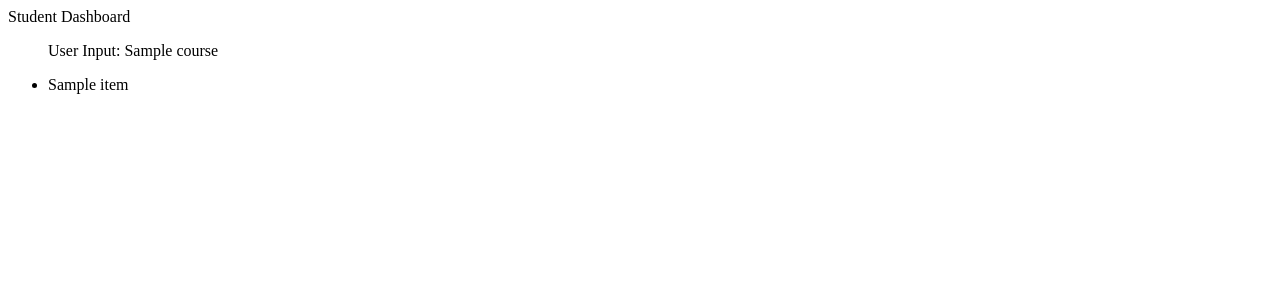
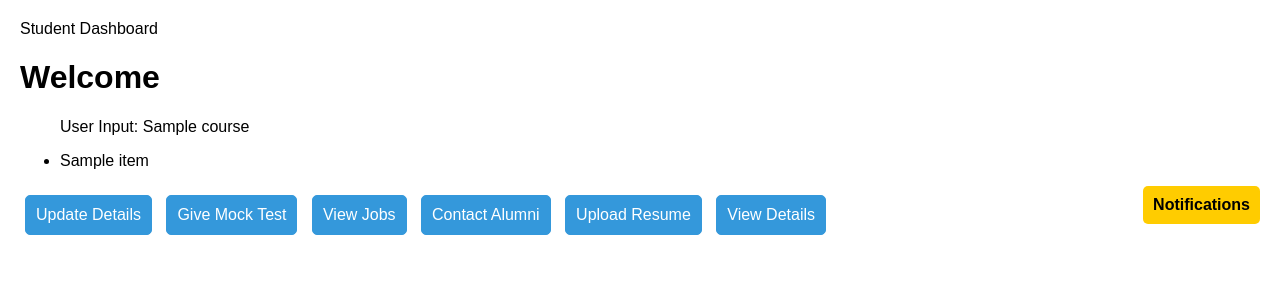
Before and after one commit to Aqib-Ansari/AI_Driven_Placement, a Flask app: template templates/dashboard_student.html in a window 1280 px wide. Shown: the top 300 px of the page. Run offline with Flask 3, Linux system fonts and the light colour scheme; the template is opened without the code that fills it: most values are stand-ins (such as "Sample title", 1, 10 or a date in 2020).

Commit message:
added Quiz app

```diff
--- a/app.py
+++ b/app.py
@@ -110,5 +110,70 @@ def student_dashboard():
 def redirect_to_student_dashboard():
     return render_template("dashboard_student.html" )
 
+# --------------------------------------------- Quiz ------------------------------------------------------
+questions = [
+    {
+        'id': 1,
+        'question': 'What is the capital of France?',
+        'options': ['Berlin', 'Paris', 'Rome', 'Madrid'],
+        'correct_answer': 'Paris'
+    },
+    {
+        'id': 2,
+        'question': 'What is the capital of France?',
+        'options': ['Berlin', 'Paris', 'Rome', 'Madrid'],
+        'correct_answer': 'Madrid'
+    },
+    {
+        'id': 3,
+        'question': 'What is the capital of France?',
+        'options': ['Berlin', 'Paris', 'Rome', 'Madrid'],
+        'correct_answer': 'Rome'
+    },
+    {
+        'id': 4,
+        'question': 'What is the capital of France?',
+        'options': ['Berlin', 'Paris', 'Rome', 'Madrid'],
+        'correct_answer': 'Berlin'
+    }
+    # Add more questions as needed
+]
+
+# Keep track of user's score
+user_score = 0
+current_question_index = 0
+len_questions = len(questions)
+
+@app.route('/quiz')
+def quiz():
+    global current_question_index
+
+    if current_question_index < len(questions):
+        current_question = questions[current_question_index]
+        return render_template('quiz.html', question=current_question)
+    else:
+        return redirect(url_for('results'))
+
+@app.route('/submit_answer', methods=['POST'])
+def submit_answer():
+    global current_question_index, user_score
+
+    user_answer = request.form.get('answer')
+    current_question = questions[current_question_index]
+
+    if user_answer == current_question['correct_answer']:
+        user_score += 1
+
+    current_question_index += 1
+
+    return redirect(url_for('quiz'))
+
+@app.route('/results')
+def results():
+    global user_score
+    global len_questions
+    Percentage = (user_score*100)/len_questions
+    return render_template('results.html', score=user_score,len = len_questions,Percentage = Percentage)
+
 if __name__ == '__main__':
     app.run(debug=True)
--- a/templates/dashboard_student.html
+++ b/templates/dashboard_student.html
@@ -4,14 +4,77 @@
     <meta charset="UTF-8">
     <meta name="viewport" content="width=device-width, initial-scale=1.0">
     <title>Document</title>
+    <style>
+        body {
+            font-family: Arial, sans-serif;
+            margin: 20px;
+        }
+
+        #notifications {
+            top: 10px;
+            left: 10px;
+            background-color: #ffcc00;
+            padding: 10px;
+            border-radius: 5px;
+            font-weight: bold;
+            float: right;
+        }
+
+        .button-container {
+            margin-top: 20px;
+        }
+
+        .action-button {
+            padding: 10px;
+            margin: 5px;
+            font-size: 16px;
+            text-align: center;
+            text-decoration: none;
+            display: inline-block;
+            cursor: pointer;
+            border: 1px solid #3498db;
+            border-radius: 5px;
+            color: #fff;
+            background-color: #3498db;
+            transition: background-color 0.3s;
+        }
+
+        .action-button:hover {
+            background-color: #2980b9;
+        }
+
+        #upload-resume {
+            display: none;
+        }
+    </style>
 </head>
 <body>
+
     Student Dashboard
+    <h1>Welcome</h1>
     <ul>
         <p>User Input: {{ course }}</p>
         {% for item in student_list %}
             <li>{{ item }}</li>
         {% endfor %}
     </ul>
+
+
+    <div id="notifications">Notifications</div>
+
+    <div class="button-container">
+        <a href="#" class="action-button">Update Details</a>
+        <a href="/quiz" class="action-button">Give Mock Test</a>
+        <a href="#" class="action-button">View Jobs</a>
+        <a href="#" class="action-button">Contact Alumni</a>
+
+        <!-- File upload button -->
+        <label for="upload-resume" class="action-button">Upload Resume</label>
+        <input type="file" id="upload-resume">
+
+        <a href="#" class="action-button">View Details</a>
+    </div>
+
+
 </body>
 </html>
```
Also changed, not shown: templates/quiz.html (added, +21 -0 lines), templates/results.html (added, +14 -0 lines).
